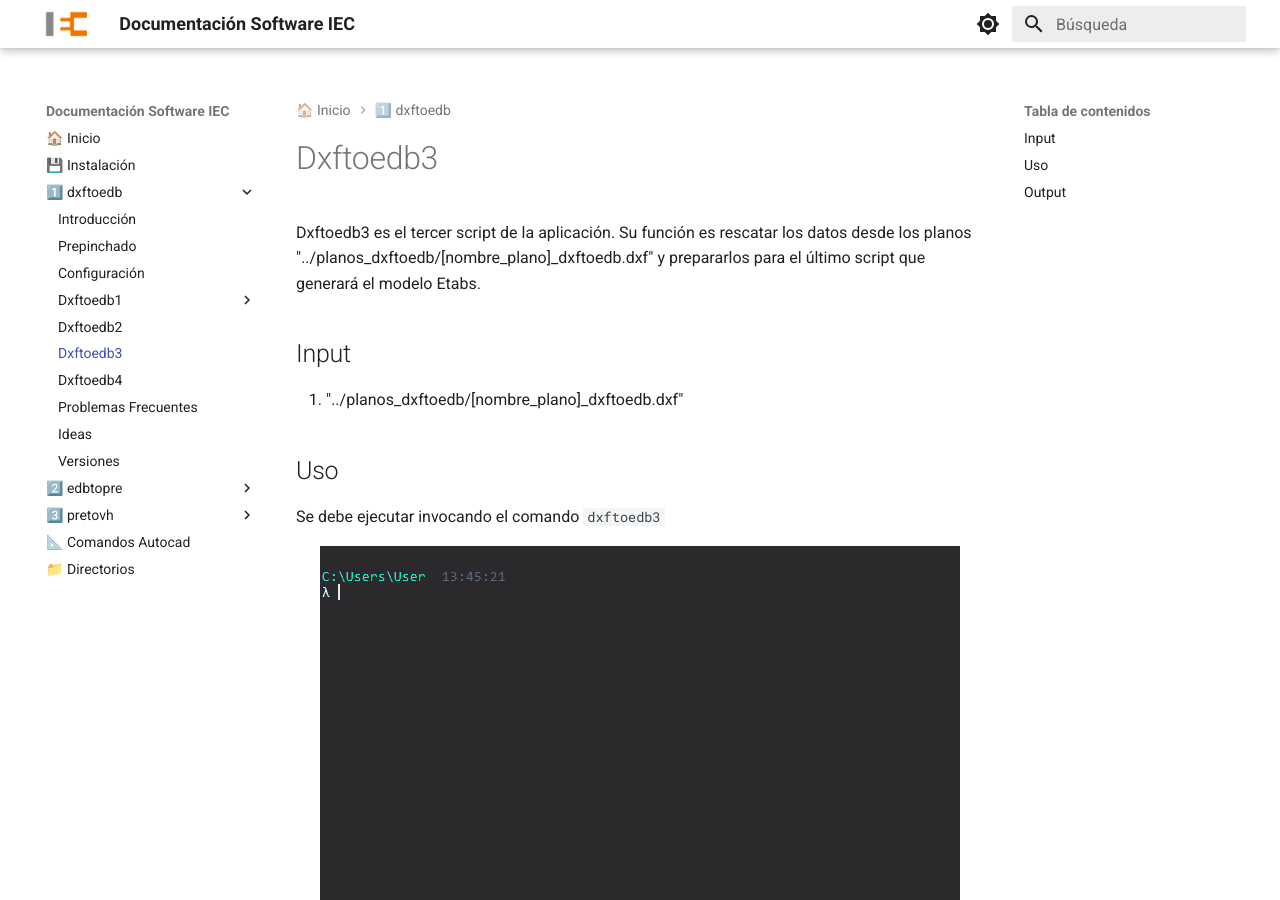
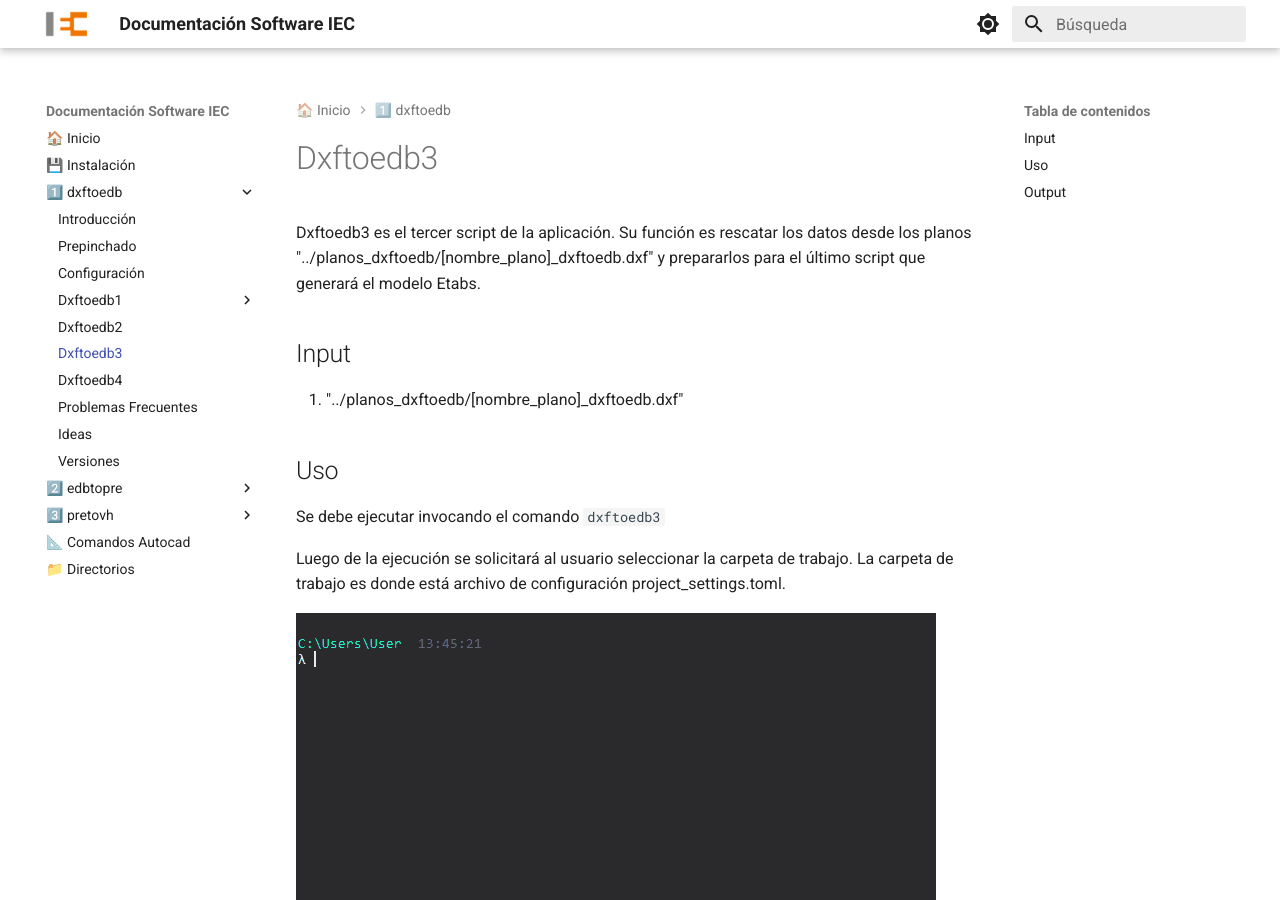
Before and after one commit to iec-ingenieria/documentacion, an MkDocs documentation site: the page built from docs/dxftoedb/dxftoedb3.md, in a window 1280 px wide and 900 px high. Built offline with MkDocs 1.6.1 and Material for MkDocs 9.7.7, drawn with Linux system fonts in a browser that asks for light colours.

Commit message:
se documenta que dxftoedb3 pide directorio de trabajo

```diff
--- a/docs/dxftoedb/dxftoedb3.md
+++ b/docs/dxftoedb/dxftoedb3.md
@@ -10,9 +10,9 @@ Dxftoedb3 es el tercer script de la aplicación. Su función es rescatar los dat
 
 Se debe ejecutar invocando el comando <code>dxftoedb3</code>
 
-<p align="center">
-  <img src="../images/dxftoedb3.gif" style="max-width:100%;" alt="dxftoedb3">
-</p>
+Luego de la ejecución se solicitará al usuario seleccionar la carpeta de trabajo. La carpeta de trabajo es donde está archivo de configuración project_settings.toml.
+
+![dxftoedb3](../images/dxftoedb3.gif)
 
 ## Output
 
```
Also changed, not shown: docs/dxftoedb/dxftoedb1.md (+1 -3 lines).
